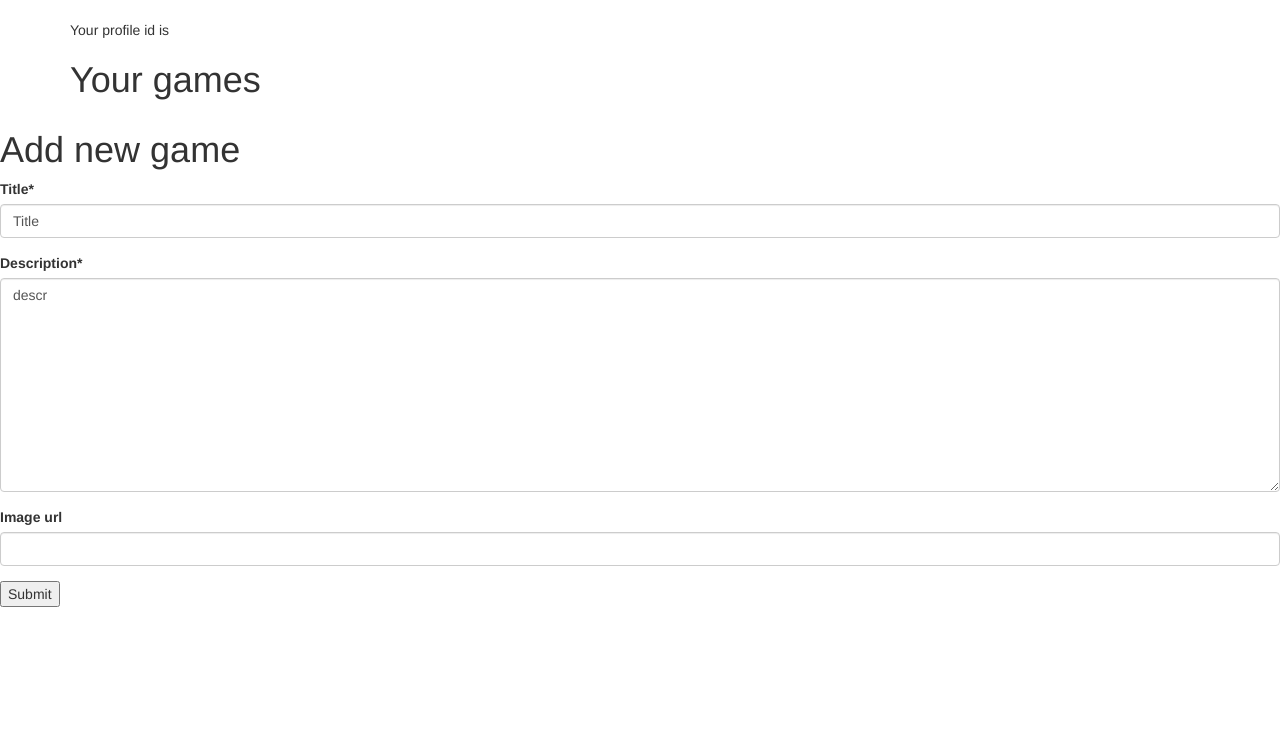
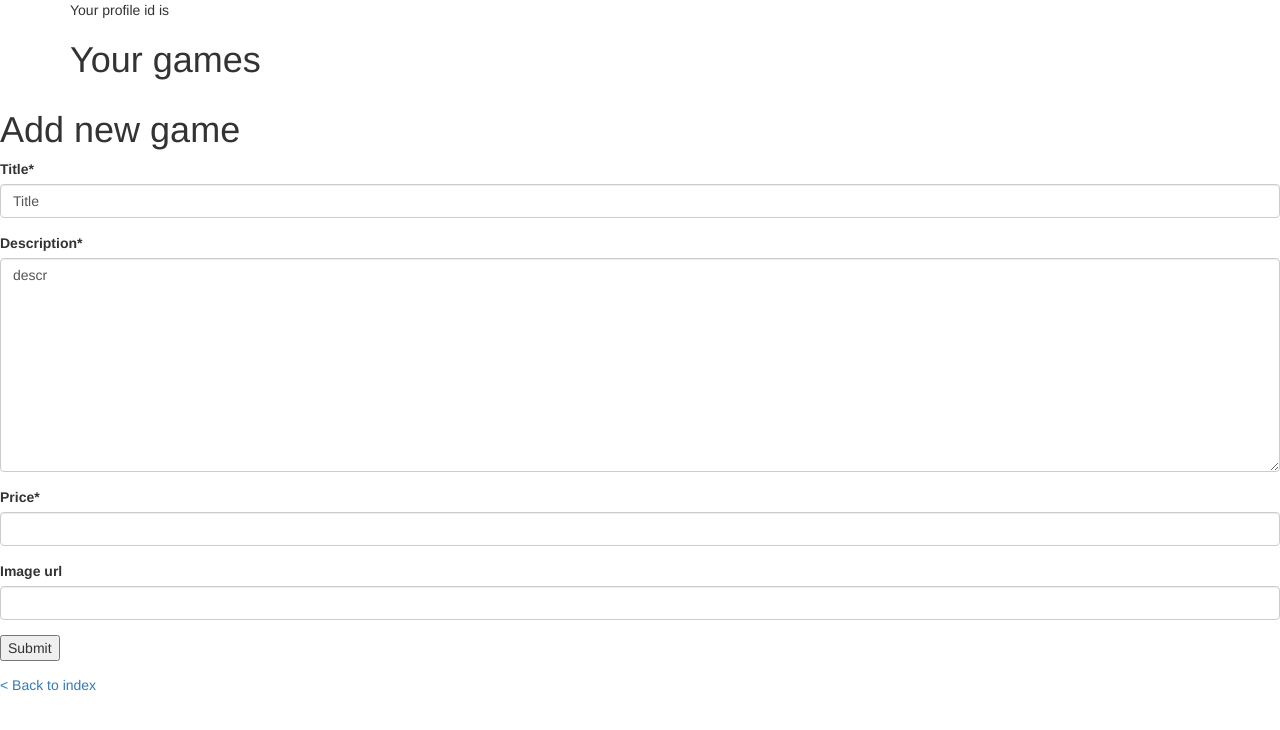
Before and after one commit to icesuperbravo/Gamesite, a Django app: template game/templates/game/developer_game_list.html in a window 1280 px wide. Shown: the top 730 px of the page. Run offline with Django 3.2, Linux system fonts and the light colour scheme; the template is opened without the code that fills it: values that come from a table or form of the project are taken from there, others are empty; parts of the project's set-up code (start-up, migrations or seed data) failed here and were passed over; some libraries are stand-ins or nearby versions.

Commit message:
price field and navigation in developer view, styling in games list

```diff
--- a/game/forms.py
+++ b/game/forms.py
@@ -77,7 +77,7 @@
 class GameForm(ModelForm):
     class Meta:
         model = Game
-        fields = ['title', 'description', 'image_url']
+        fields = ['title', 'description', 'price', 'image_url']
 
 
 class DeleteGameForm(ModelForm):
--- a/game/templates/game/developer_game_list.html
+++ b/game/templates/game/developer_game_list.html
@@ -2,6 +2,7 @@
 {% load crispy_forms_tags %}
 
 {% block content %}
+
 <p>Your profile id is {{id}}</p>
 
 <h1>Your games</h1>
@@ -20,4 +21,11 @@
     </form>
 </div>
 {% endif %}
+
+<div>
+    <a href="/games/">
+        < Back to index
+    </a>
+</div>
+
 {% endblock content %}
--- a/game/templates/game/game_list.html
+++ b/game/templates/game/game_list.html
@@ -1,4 +1,7 @@
+{% extends "base.html" %}
+{% load crispy_forms_tags %}
 
+{% block content %
 
 <h1>All games</h1>
 {% for g in games %}
@@ -35,3 +38,6 @@
 </div>
 
 {% endif %}
+
+
+{% endblock content %}
--- a/game/views.py
+++ b/game/views.py
@@ -125,7 +125,7 @@
     else:
         if request.user.profile.is_developer():
             new_game = Game()
-            form = GameForm(initial={'title': 'Super Django Bros.'}, instance=new_game)
+            form = GameForm(initial={'title': 'Super Django Bros.', 'price': 0.0}, instance=new_game)
         else:
             form = None
     return render(request, 'game/developer_game_list.html', {'id':id, 'games': games, 'form': form})
```
